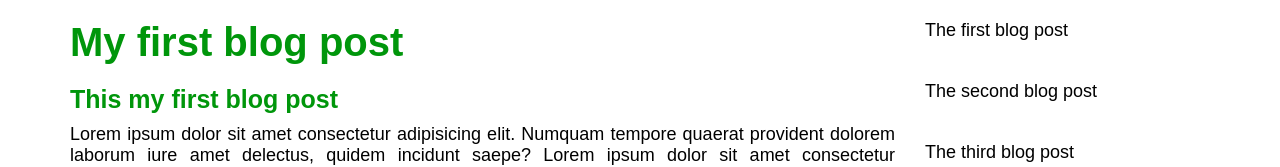
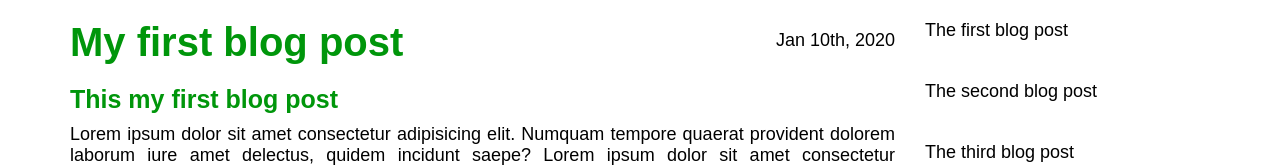
Before and after one commit to Codebrother1/weekend_css_practice_ex, a plain HTML site: page index.html in a window 1280 px wide. Shown: the top 167 px of the page. Drawn offline with Linux system fonts and the light colour scheme.

Commit message:
fix stying spacing and html

```diff
--- a/index.html
+++ b/index.html
@@ -10,6 +10,8 @@
   <div class="container">
     <div class="blog-post">
   <h1>My first blog post</h1>
+  <p class="date">Jan 10th, 2020</p>
+
   <h2>This my first blog post</h2>
   <p class="main-text">Lorem ipsum dolor sit amet consectetur adipisicing elit. Numquam tempore quaerat provident dolorem laborum iure amet delectus, quidem incidunt saepe? Lorem ipsum dolor sit amet consectetur adipisicing elit. Quasi eligendi voluptatem odio itaque quae odit! Nesciunt iure, voluptates dolorem neque ea delectus architecto sed a nobis consectetur corrupti, sequi distinctio accusantium? Tenetur impedit fugiat iste animi rerum. Sint commodi in eligendi et aperiam ullam molestias, provident numquam temporibus a nam.</p>
 
--- a/style.css
+++ b/style.css
@@ -50,6 +50,7 @@ h2 {
   width: 75%;
   float: left;
   padding-right: 30px;
+  position: relative;
 }
 
 .other-posts {
@@ -78,3 +79,8 @@ h2 {
   width: auto;
   padding-bottom: 10px;
 }
+.date {
+  position: absolute;
+  top: 10px;
+  right: 30px;
+}
```
